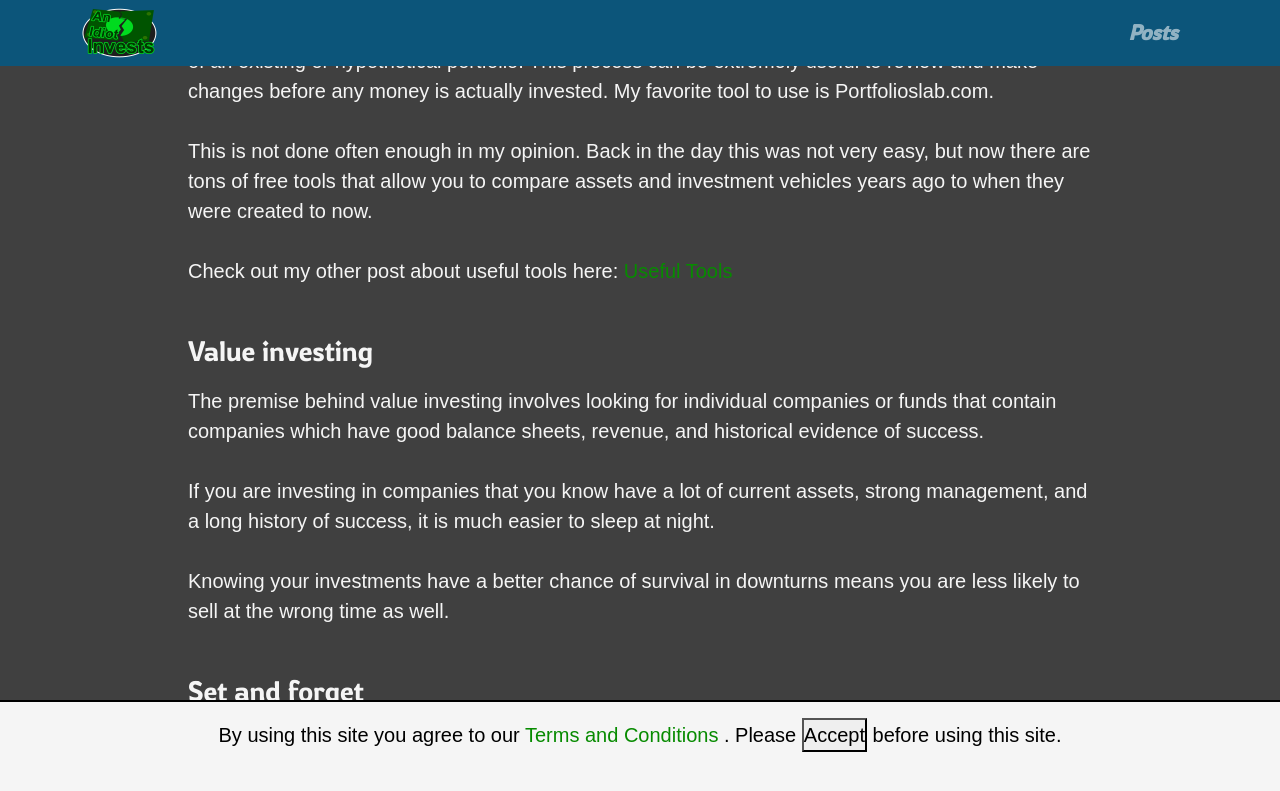
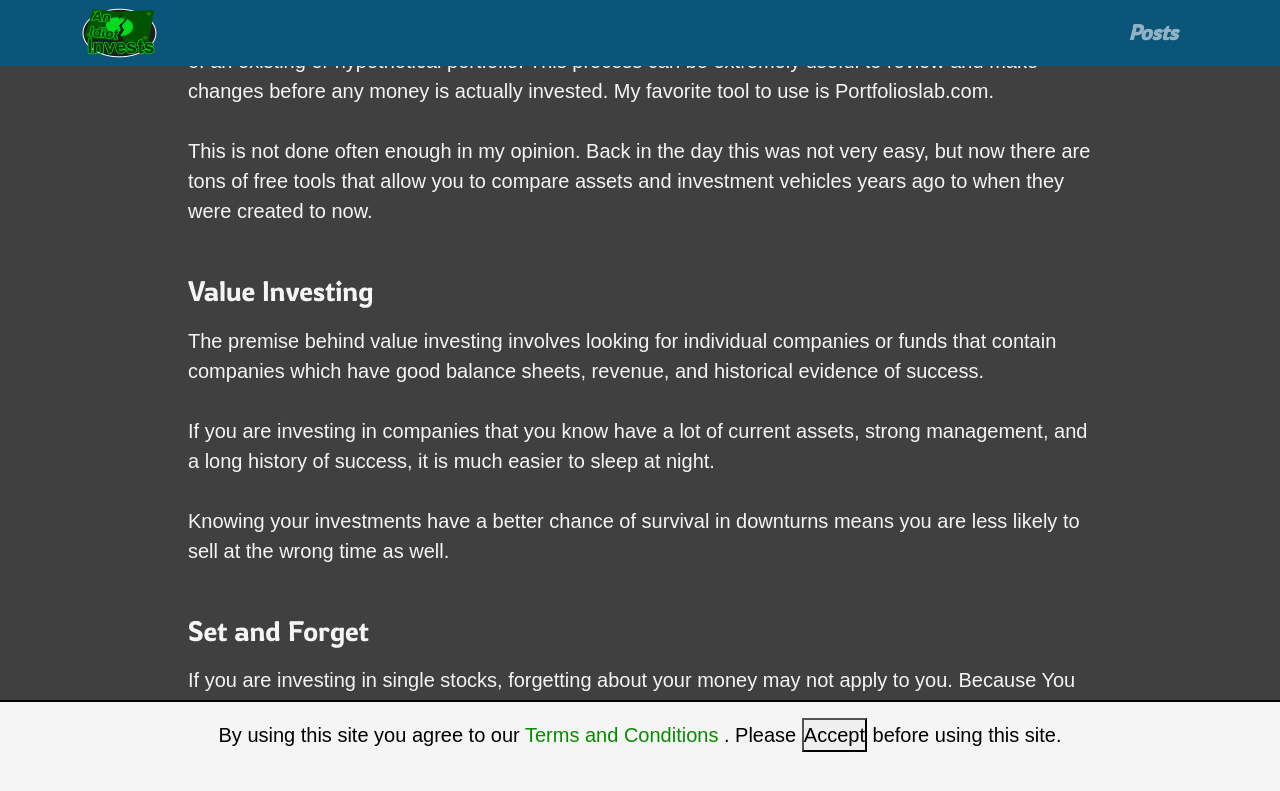
Before and after one commit to AnIdiotInvests/anidiotinvests.github.io, a Jekyll site: the page built from _posts/2022-03-04-hunting-for-stability-in-a-crazy-market.md, in a window 1280 px wide and 900 px high, scrolled down 4843 px. Shown: the top 791 px of the window. Built offline with Jekyll 4.4.1, drawn with Linux system fonts in a browser that asks for light colours; some of the changed text lies outside the part shown.

Commit message:
quick grammar and title fixes

```diff
--- a/_posts/2022-03-04-hunting-for-stability-in-a-crazy-market.md
+++ b/_posts/2022-03-04-hunting-for-stability-in-a-crazy-market.md
@@ -82,7 +82,7 @@ You can easily use online tools and resources to see how tightly or loosely corr
 
 For example, consumer staples, utilities, and healthcare tend to be more recession resistant, while financials, consumer discretionary, and information technology tend to not be as stable during downturns.
 
-### Invest in different countries
+### Invest in Different Countries
 
 If you pile all your cash into one location and there happens to be a natural disaster like earthquakes or tsunamis, or a war breaks out, an entire country based economy can be subject to extremely sharp and prolonged downturns.
 
@@ -106,9 +106,7 @@ Back testing is the process of using tools and graphs to research historical per
 
 This is not done often enough in my opinion. Back in the day this was not very easy, but now there are tons of free tools that allow you to compare assets and investment vehicles years ago to when they were created to now.
 
-Check out my other post about useful tools here: [Useful Tools]()
-
-### Value investing
+### Value Investing
 
 The premise behind value investing involves looking for individual companies or funds that contain companies which have good balance sheets, revenue, and historical evidence of success.
 
@@ -116,7 +114,7 @@ If you are investing in companies that you know have a lot of current assets, st
 
 Knowing your investments have a better chance of survival in downturns means you are less likely to sell at the wrong time as well.
 
-### Set and forget
+### Set and Forget
 
 If you are investing in single stocks, forgetting about your money may not apply to you. Because You will probably be actively watching and researching the companies in your portfolio whether you want to or not at that point.
 
```
